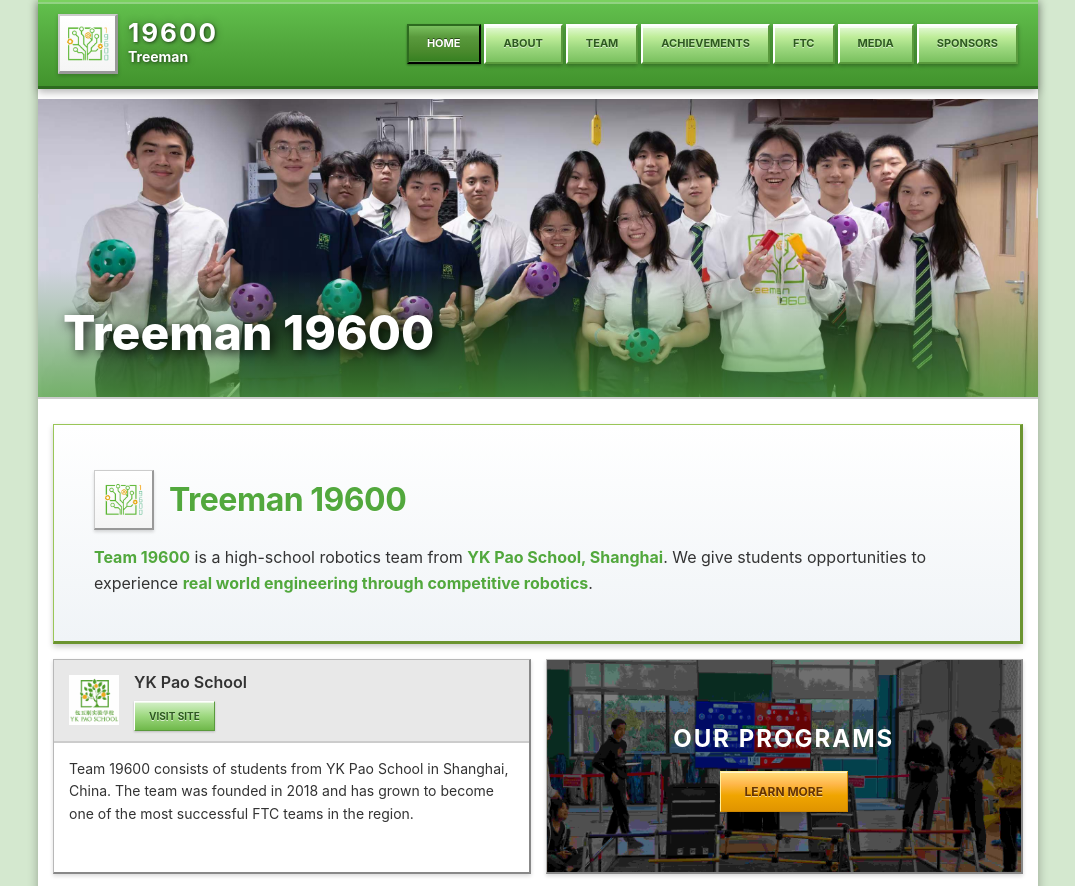
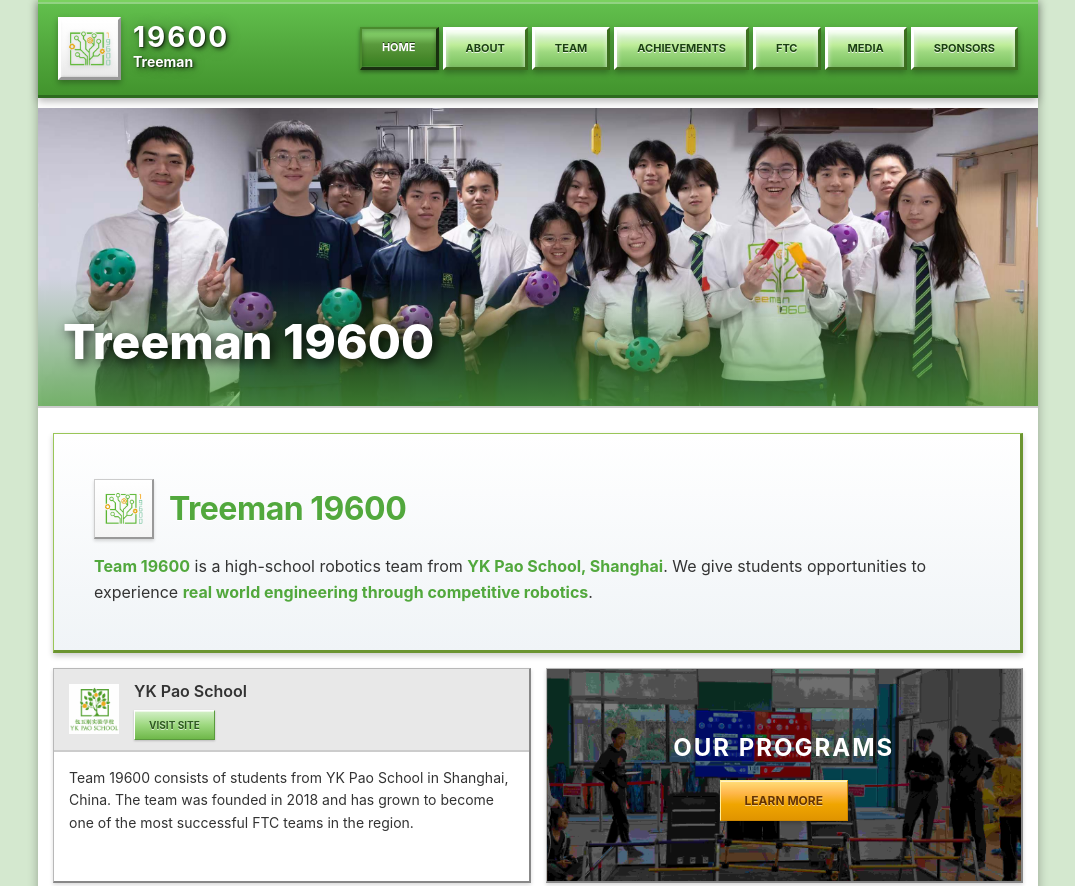
Before and after one commit to ZigaoWang/19600.org, a plain HTML site: page index.html in a window 1280 px wide. Shown: the top 886 px of the page, without its empty margins (102-1177 px from the left). Drawn offline with Linux system fonts and the light colour scheme.

Commit message:
feat: better style

```diff
--- a/css/styles.css
+++ b/css/styles.css
@@ -47,39 +47,42 @@ body {
     display: flex;
     justify-content: space-between;
     align-items: center;
-    padding: 12px 20px;
+    padding: 15px 20px;
 }
 
 .logo-section {
     display: flex;
     align-items: center;
-    gap: 10px;
+    gap: 12px;
 }
 
 .logo-wrapper {
-    background: linear-gradient(to bottom, #FFFFFF 0%, #F5F5F5 100%);
-    padding: 5px;
-    border: 2px solid #CCCCCC;
+    background: linear-gradient(to bottom, #FFFFFF 0%, #F8F8F8 50%, #E8E8E8 100%);
+    padding: 6px;
+    border: 3px solid #CCCCCC;
+    border-top: 3px solid #FFFFFF;
+    border-left: 3px solid #FFFFFF;
     border-bottom: 3px solid #999999;
     border-right: 3px solid #999999;
     display: flex;
     align-items: center;
     justify-content: center;
-    box-shadow: inset 0 1px 0 rgba(255,255,255,0.9), 0 2px 4px rgba(0,0,0,0.2);
+    box-shadow: inset 0 2px 3px rgba(255,255,255,0.9), inset 0 -1px 2px rgba(0,0,0,0.1), 0 3px 6px rgba(0,0,0,0.3);
 }
 
 .team-logo {
     height: 45px;
     width: auto;
+    filter: drop-shadow(0 1px 2px rgba(0,0,0,0.2));
 }
 
 .team-identity {
     color: var(--white);
-    text-shadow: 1px 1px 3px rgba(0, 0, 0, 0.5), 0 0 10px rgba(0,0,0,0.3);
+    text-shadow: 1px 1px 0 rgba(0,0,0,0.4), 2px 2px 4px rgba(0,0,0,0.6), 0 0 15px rgba(0,0,0,0.3);
 }
 
 .team-number {
-    font-size: 26px;
+    font-size: 28px;
     font-weight: bold;
     letter-spacing: 2px;
     line-height: 1;
@@ -92,33 +95,36 @@ body {
 
 .main-nav {
     display: flex;
-    gap: 3px;
+    gap: 4px;
 }
 
 .nav-link {
-    padding: 9px 18px;
-    color: #2D5A1F;
-    background: linear-gradient(to bottom, #E5FAD9 0%, #BFED9A 30%, #9DD87F 60%, #7AC15F 100%);
+    padding: 10px 20px;
+    color: #1A4010;
+    background: linear-gradient(to bottom, #F0FFE8 0%, #D4F0C8 20%, #BFED9A 40%, #9DD87F 60%, #7AC15F 100%);
     text-decoration: none;
     font-weight: bold;
     font-size: 11px;
     border: 2px solid #5A9A3D;
-    border-top: 2px solid #FFFFFF;
-    border-left: 2px solid #FFFFFF;
+    border-top: 3px solid #FFFFFF;
+    border-left: 3px solid #FFFFFF;
+    border-bottom: 3px solid #3D7020;
+    border-right: 3px solid #3D7020;
     text-transform: uppercase;
-    box-shadow: inset 0 2px 0 rgba(255,255,255,0.7), 0 2px 4px rgba(0,0,0,0.3);
-    text-shadow: 0 1px 0 rgba(255,255,255,0.6);
+    box-shadow: inset 0 3px 5px rgba(255,255,255,0.8), inset 0 -1px 3px rgba(0,0,0,0.1), 0 3px 6px rgba(0,0,0,0.3);
+    text-shadow: 0 1px 0 rgba(255,255,255,0.8);
 }
 
 .nav-link:hover,
 .nav-link.active {
-    background: linear-gradient(to bottom, #7AC15F 0%, #5A9A3D 30%, #4A8A2D 70%, #358020 100%);
+    background: linear-gradient(to bottom, #8AE070 0%, #7AC15F 20%, #5A9A3D 40%, #4A8A2D 70%, #358020 100%);
     color: #FFFFFF;
-    border: 2px solid #2D6B1F;
-    border-bottom: 2px solid #000000;
-    border-right: 2px solid #000000;
-    text-shadow: 0 -1px 0 rgba(0,0,0,0.5);
-    box-shadow: inset 0 -1px 0 rgba(255,255,255,0.2), 0 1px 2px rgba(0,0,0,0.4);
+    border-top: 2px solid #4A8A2D;
+    border-left: 2px solid #4A8A2D;
+    border-bottom: 3px solid #1A3010;
+    border-right: 3px solid #1A3010;
+    text-shadow: 0 -1px 0 rgba(0,0,0,0.6), 0 1px 0 rgba(255,255,255,0.1);
+    box-shadow: inset 0 2px 4px rgba(0,0,0,0.3), inset 0 -1px 0 rgba(255,255,255,0.1), 0 2px 4px rgba(0,0,0,0.4);
 }
 
 /* ========================================
```
